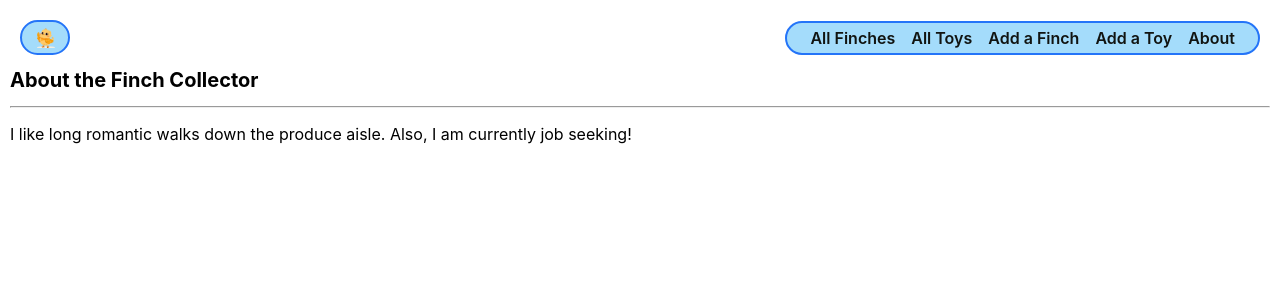
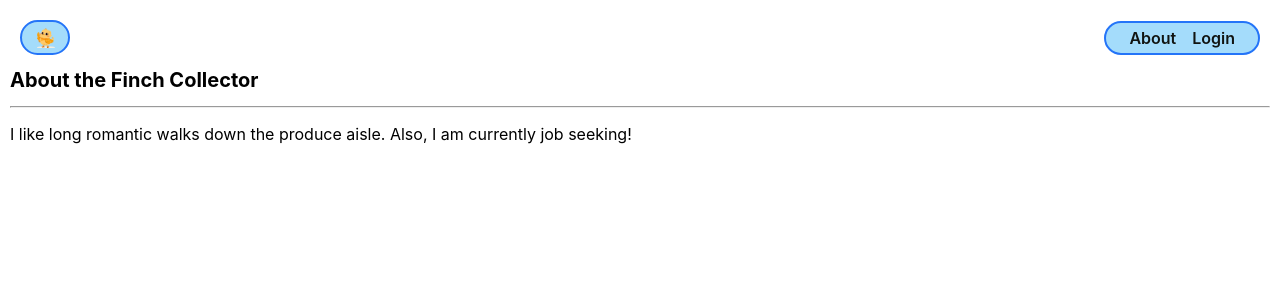
Before and after one commit to maria-zhuravleva/finch-collector-lab, a Django app: template main_app/templates/about.html in a window 1280 px wide. Shown: the top 300 px of the page. Run offline with Django 4.2, Linux system fonts and the light colour scheme; the template is opened without the code that fills it, so the values that code supplies are empty.

Commit message:
add login UI

```diff
--- a/finchcollector/settings.py
+++ b/finchcollector/settings.py
@@ -127,6 +127,9 @@ USE_TZ = True
 
 STATIC_URL = 'static/'
 
+# Add this variable to specify where successful logins should redirect to
+LOGIN_REDIRECT_URL = 'finch-index'
+
 # Default primary key field type
 # https://docs.djangoproject.com/en/4.2/ref/settings/#default-auto-field
 
--- a/main_app/templates/base.html
+++ b/main_app/templates/base.html
@@ -28,11 +28,17 @@
     </div>
     <nav>
       <ul>
-        <li><a href="{% url 'finch-index' %}">All Finches</a></li>
-        <li><a href="{% url 'toy-index' %}">All Toys</a></li>
-        <li><a href="{% url 'finch-create' %}">Add a Finch</a></li>
-        <li><a href="{% url 'toy-create' %}">Add a Toy</a></li>
-        <li><a href="{% url 'about' %}">About</a></li>
+        {% if user.is_authenticated %}
+          <li><a href="{% url 'finch-index' %}">All Finches</a></li>
+          <li><a href="{% url 'toy-index' %}">All Toys</a></li>
+          <li><a href="{% url 'finch-create' %}">Add a Finch</a></li>
+          <li><a href="{% url 'toy-create' %}">Add a Toy</a></li>
+          <li><a href="{% url 'about' %}">About</a></li>
+          <li><a href="{% url 'logout' %}">Log out</a></li>
+        {% else %}
+          <li><a href="{% url 'about' %}">About</a></li>
+          <li><a href="{% url 'home' %}">Login</a></li>
+        {% endif %}
       </ul>
     </nav>
   </header>
```
